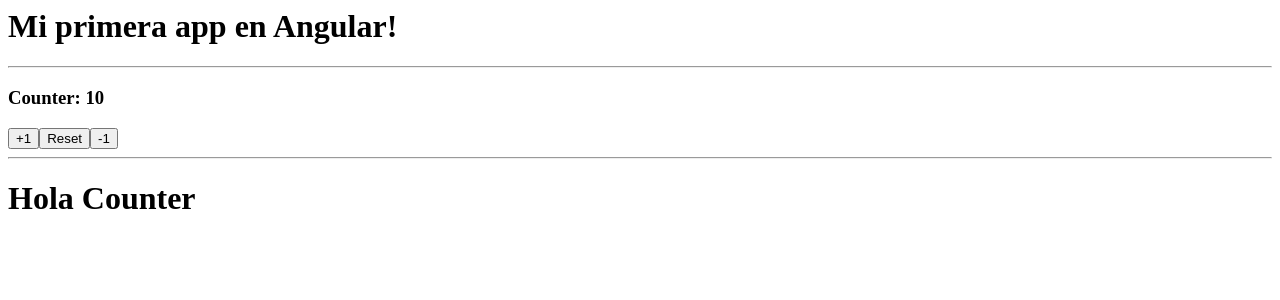
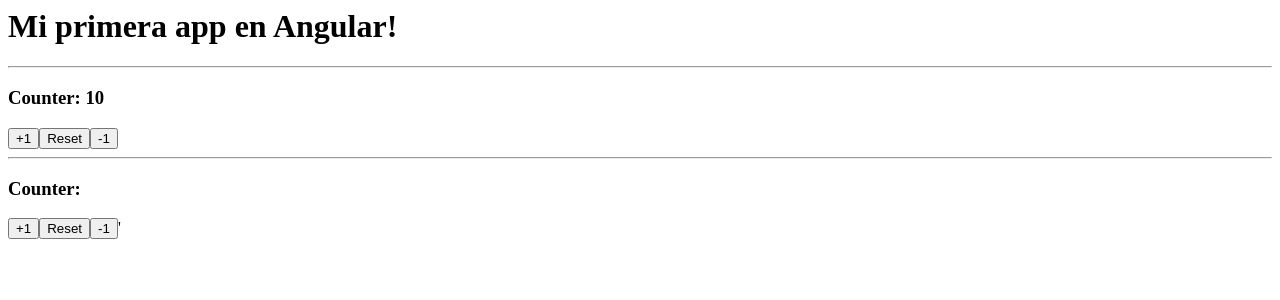
Before and after one commit to Campuzano90/stackblitz-Angular, an Angular app: page / in a window 1280 px wide. Shown: the top 300 px of the page. Built offline with nearby package versions, Linux system fonts and the light colour scheme.

Commit message:
1 file modified

```diff
--- a/src/app/counter/counter.component.ts
+++ b/src/app/counter/counter.component.ts
@@ -2,6 +2,10 @@
 
 @Component({
   selector: 'app-counter',
-  template: '<H1>Hola Counter</H1>',
+  template: `
+  <h3>Counter: {{ counter }}</h3>
+  <button (click)="increaseBy(+1)">+1</button>
+  <button (click)="resetCounter()">Reset</button>
+  <button (click)="increaseBy(-1)">-1</button>'`,
 })
 export class CounterComponent {}
```
